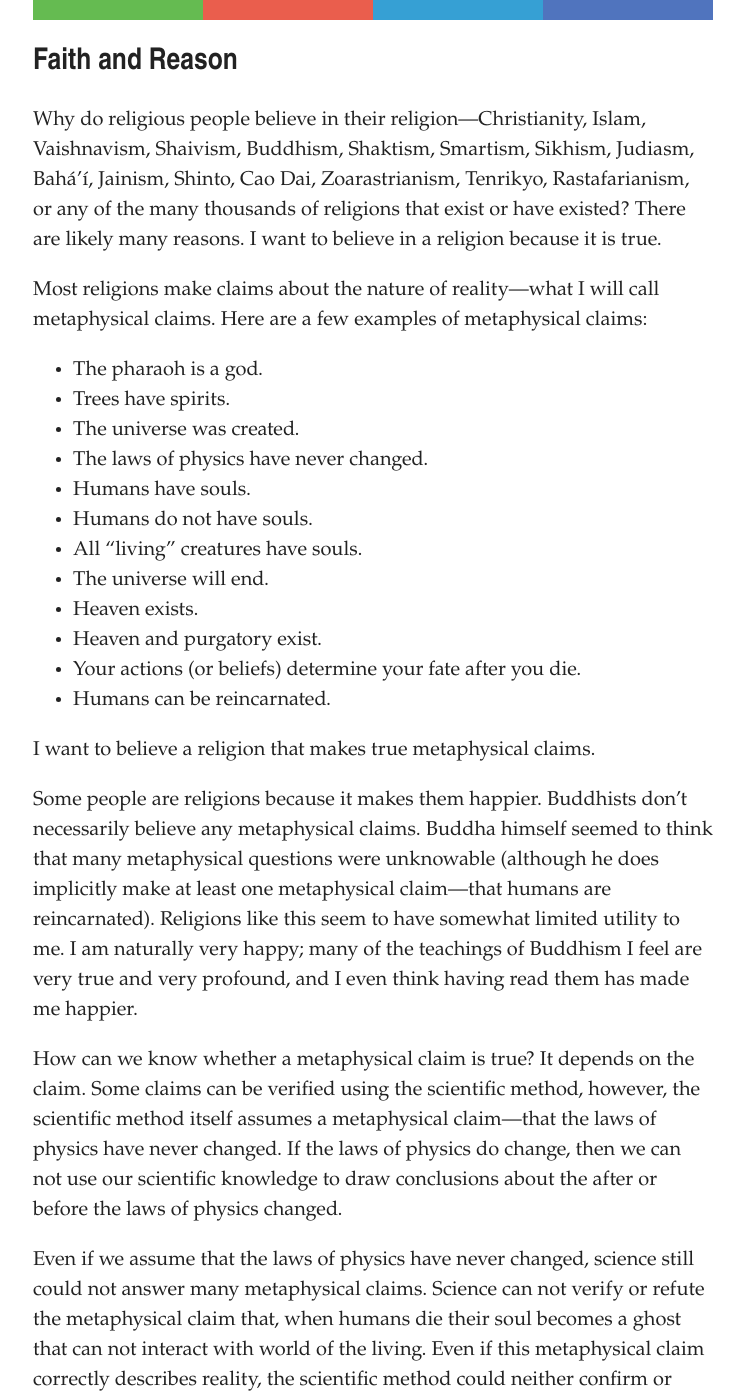
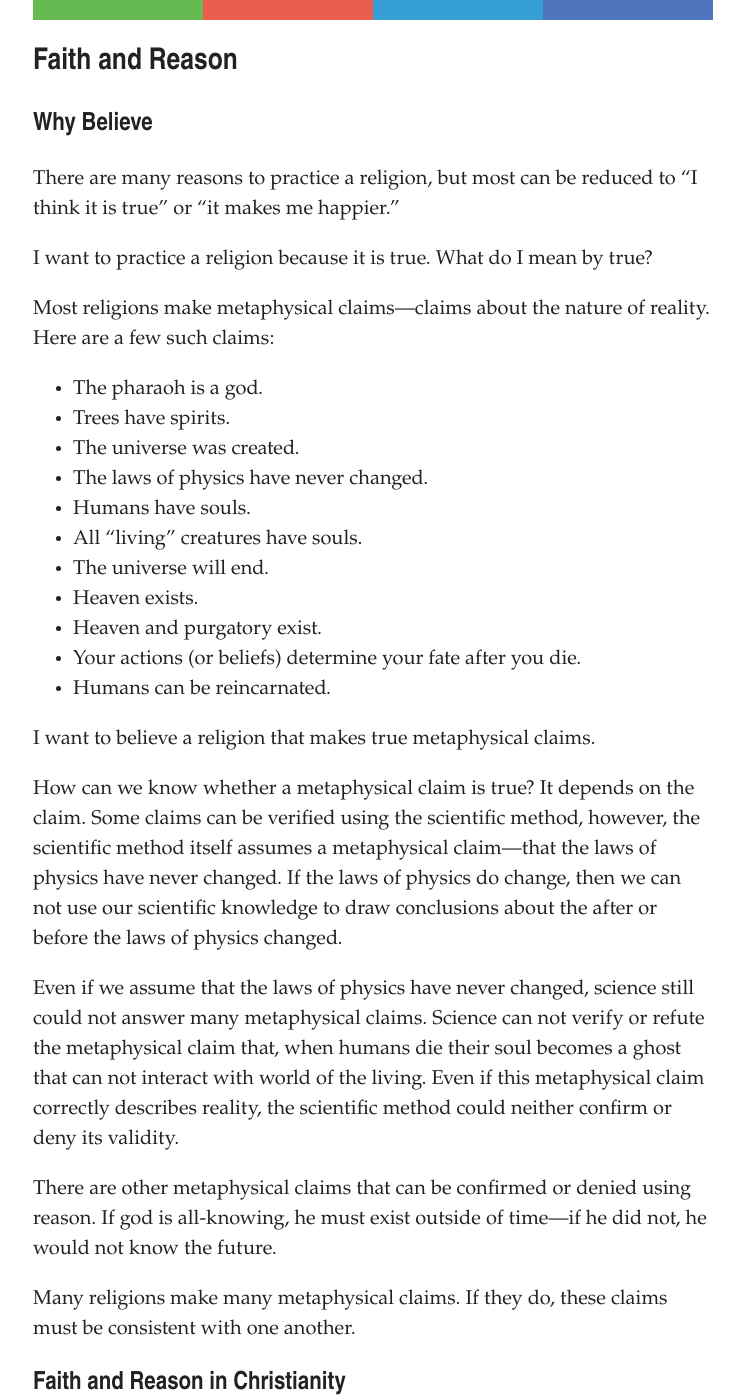
Before and after one commit to artsandmetaphysics/goodlifeodyssey, a Jekyll site: the page built from _essays/faith-and-reason.md, in a window 1280 px wide and 1400 px high. Shown: the whole window, without its empty margins (267-1011 px from the left). Built offline with Jekyll 4.4.1, drawn with Linux system fonts in a browser that asks for light colours.

Commit message:
Clarify initial language

```diff
--- a/_essays/faith-and-reason.md
+++ b/_essays/faith-and-reason.md
@@ -4,16 +4,20 @@ description: 'An exploration of the relationship between faith and reason.'
 status: incomplete
 order: 400
 ---
-Why do religious people believe in their religion---Christianity, Islam, Vaishnavism, Shaivism, Buddhism, Shaktism, Smartism, Sikhism, Judiasm, Bahá'í, Jainism, Shinto, Cao Dai, Zoarastrianism, Tenrikyo, Rastafarianism, or any of the many thousands of religions that exist or have existed?  There are likely many reasons.  I want to believe in a religion because it is true.
 
-Most religions make claims about the nature of reality---what I will call metaphysical claims.  Here are a few examples of metaphysical claims:
+## Why Believe
+
+There are many reasons to practice a religion, but most can be reduced to "I think it is true" or "it makes me happier."
+
+I want to practice a religion because it is true.  What do I mean by true?
+
+Most religions make metaphysical claims---claims about the nature of reality.  Here are a few such claims:
 
 - The pharaoh is a god.
 - Trees have spirits.
 - The universe was created.
 - The laws of physics have never changed.
 - Humans have souls.
-- Humans do not have souls.
 - All "living" creatures have souls.
 - The universe will end.
 - Heaven exists.
@@ -23,7 +27,11 @@ Most religions make claims about the nature of reality---what I will call metaph
 
 I want to believe a religion that makes true metaphysical claims.
 
-Some people are religions because it makes them happier.  Buddhists don't necessarily believe any metaphysical claims.  Buddha himself seemed to think that many metaphysical questions were unknowable (although he does implicitly make at least one metaphysical claim---that humans are reincarnated).  Religions like this seem to have somewhat limited utility to me.  I am naturally very happy; many of the teachings of Buddhism I feel are very true and very profound, and I even think having read them has made me happier.
+{% comment %}
+What about religions that don't make any claims.
+
+What about religions that make more claims than another.  One religion claims "A," while another claims "A" and "B."  Which religion should you believe?
+{% endcomment %}
 
 How can we know whether a metaphysical claim is true?  It depends on the claim.  Some claims can be verified using the scientific method, however, the scientific method itself assumes a metaphysical claim---that the laws of physics have never changed.  If the laws of physics do change, then we can not use our scientific knowledge to draw conclusions about the after or before the laws of physics changed.
 
@@ -37,7 +45,7 @@ Many religions make many metaphysical claims.  If they do, these claims must be
 
 The apostle Paul, in his letter to the Romans, writes:
 
->  For the wrath of God is revealed from heaven against all ungodliness and unrighteousness of men, who by their unrighteousness suppress the truth.  For what can be known about God is plain to them, because God has shown it to them.  For his invisible attributes, namely, his eternal power and divine nature, have been clearly perceived, ever since the creation of the world, in the things that have been made.  So they are without excuse.  For although they knew God, they did not honor him as God or give thanks to him, but they became futile in their thinking, and their foolish hearts were darkened.  Claiming to be wise, they became fools, and exchanged the glory of the immortal God for images resembling mortal man and birds and animals and creeping things.
+> For the wrath of God is revealed from heaven against all ungodliness and unrighteousness of men, who by their unrighteousness suppress the truth.  For what can be known about God is plain to them, because God has shown it to them.  For his invisible attributes, namely, his eternal power and divine nature, have been clearly perceived, ever since the creation of the world, in the things that have been made.  So they are without excuse.  For although they knew God, they did not honor him as God or give thanks to him, but they became futile in their thinking, and their foolish hearts were darkened.  Claiming to be wise, they became fools, and exchanged the glory of the immortal God for images resembling mortal man and birds and animals and creeping things.
 > <cite title="English Standard Version">Romans 1:18 - 23</cite>
 
 The universe is awesome and beautiful.  For non-believers, surely the existence of the universe is the supreme mystery.  Was it created, or did it always exist?  Does it have any unity or purpose?  If a being created it, why?
```
